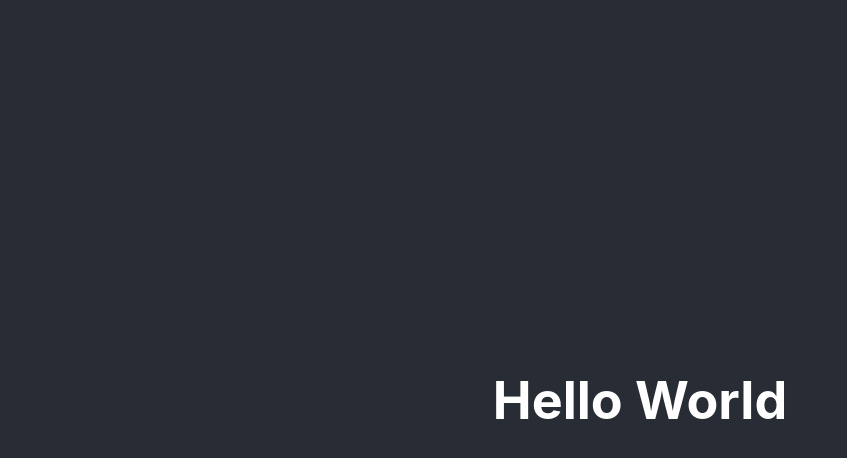
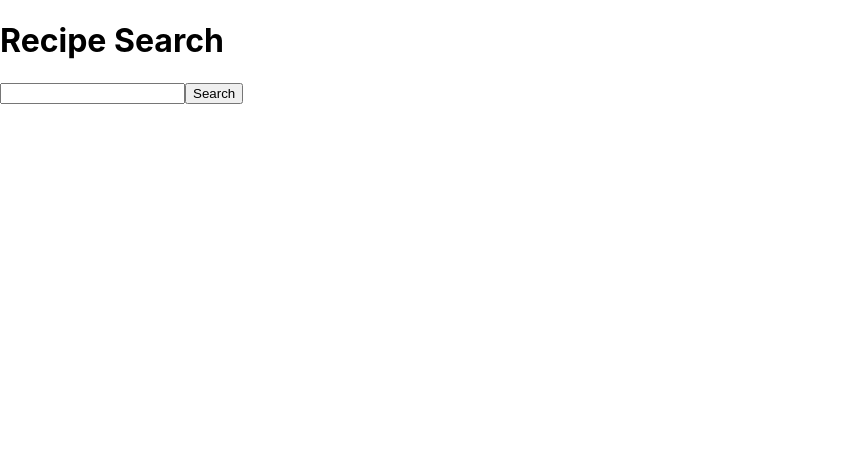
Before and after one commit to rixiobarrios/cocktail-recipe, a React (Create React App) app: page / in a window 1280 px wide. Shown: the top 458 px of the page, without its empty margins (0-847 px from the left). Built offline with nearby package versions, Linux system fonts and the light colour scheme.

Commit message:
Adding Components

```diff
--- a/package.json
+++ b/package.json
@@ -8,6 +8,7 @@
     "@testing-library/user-event": "^7.1.2",
     "react": "^16.12.0",
     "react-dom": "^16.12.0",
+    "react-router-dom": "^5.1.2",
     "react-scripts": "3.3.0"
   },
   "scripts": {
--- a/src/App.js
+++ b/src/App.js
@@ -1,15 +1,23 @@
-import React from 'react';
-import logo from './logo.svg';
+import React, { Component } from 'react';
 import './App.css';
+import Form from './components/Form';
 
-function App() {
-    return (
-        <div className="App">
-            <header className="App-header">
-                <h1>Hello World</h1>
-            </header>
-        </div>
-    );
+class App extends Component {
+    getRecipe = e => {
+        e.preventDefault();
+        const recipeName = e.target.elements.recipeName.value;
+        console.log('I am App');
+    };
+    render() {
+        return (
+            <div className="app">
+                <header className="header">
+                    <h1 className="title">Recipe Search</h1>
+                </header>
+                <Form getRecipe={this.getRecipe} />
+            </div>
+        );
+    }
 }
 
 export default App;
--- /dev/null
+++ b/src/components/Form.js
@@ -0,0 +1,10 @@
+import React from 'react';
+
+const Form = props => (
+    <form onSubmit={props.getRecipe}>
+        <input type="text" name="recipeName" />
+        <button>Search</button>
+    </form>
+);
+
+export default Form;
```
Also changed, not shown: 1 other file (tests, documents, lock files or other folders).
